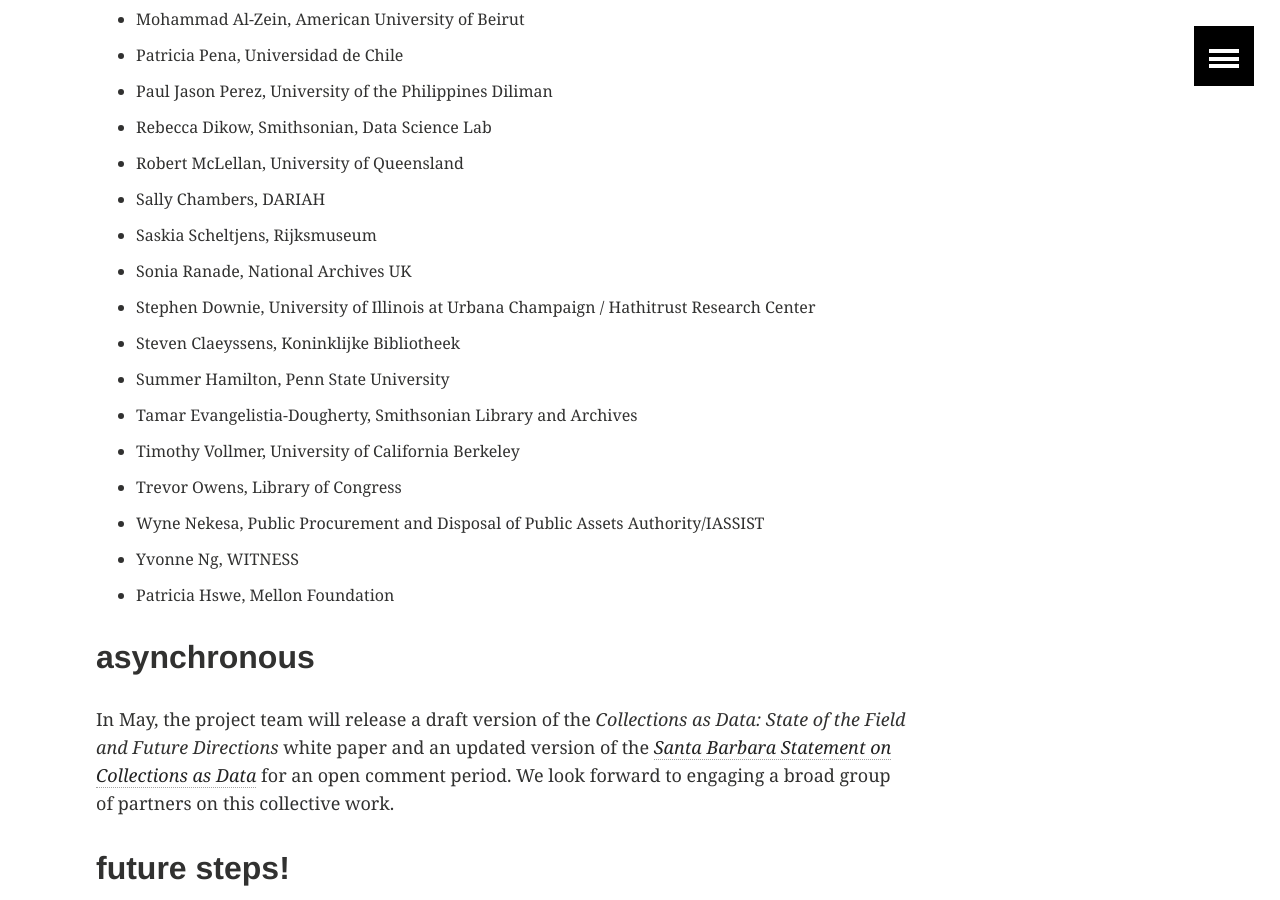
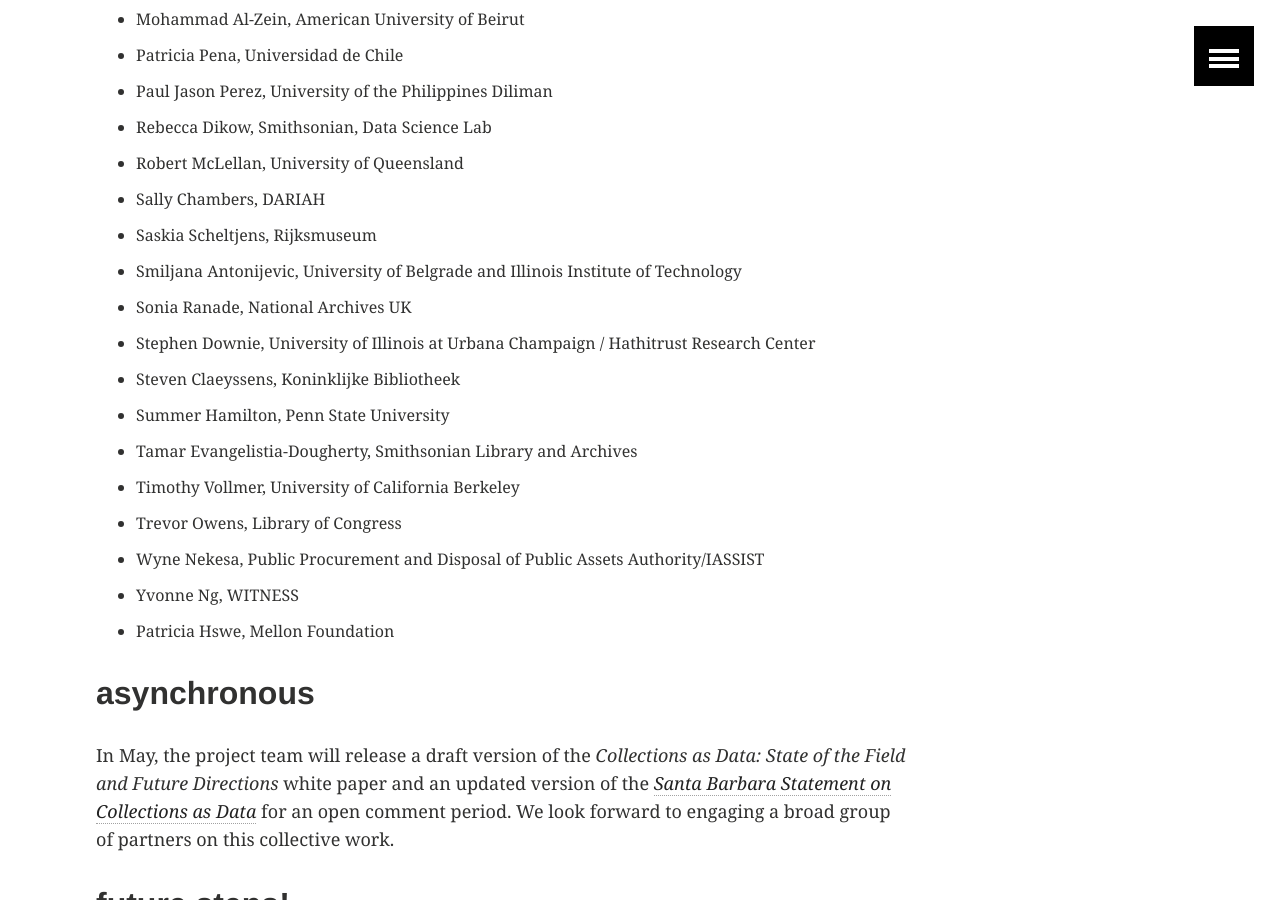
Before and after one commit to collectionsasdata/part2whole, a Jekyll site: the page built from _posts/2023-01-30-iac.markdown, in a window 1280 px wide and 900 px high, scrolled down 2256 px. Built offline with Jekyll 4.4.1, drawn with Linux system fonts in a browser that asks for light colours.

Commit message:
Update 2023-01-30-iac.markdown

```diff
--- a/_posts/2023-01-30-iac.markdown
+++ b/_posts/2023-01-30-iac.markdown
@@ -63,6 +63,7 @@ We are excited to learn from the following participants at this event:
 - Robert McLellan, University of Queensland
 - Sally Chambers, DARIAH
 - Saskia Scheltjens, Rijksmuseum
+- Smiljana Antonijevic, University of Belgrade and Illinois Institute of Technology
 - Sonia Ranade, National Archives UK
 - Stephen Downie, University of Illinois at Urbana Champaign / Hathitrust Research Center
 - Steven Claeyssens, Koninklijke Bibliotheek
```
